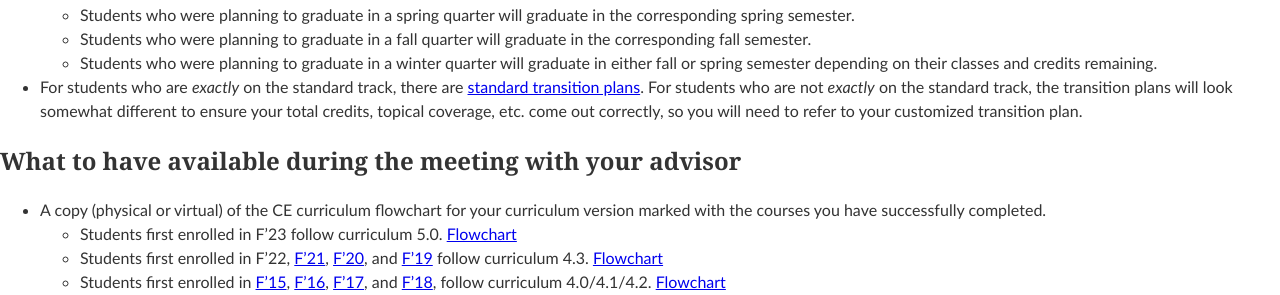
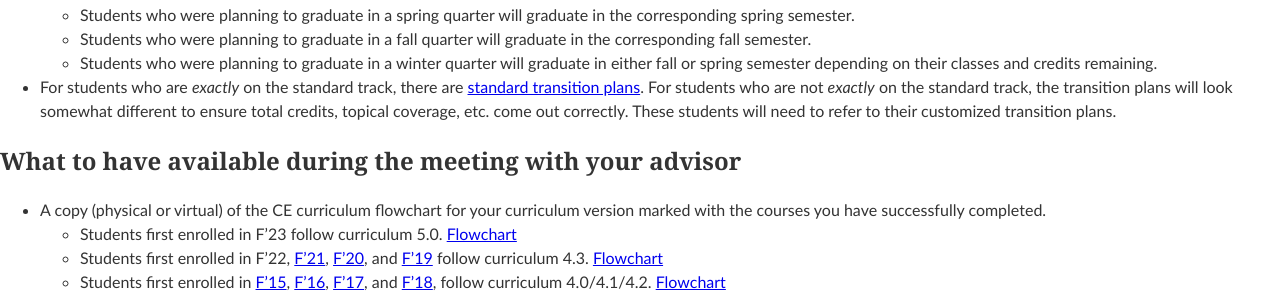
Before and after one commit to edurant/edurant.github.io, a Jekyll site: the page built from advising/index.md, in a window 1280 px wide. Shown: the part 724-1019 px from the top of the page. Built offline with Jekyll 4.4.1, drawn with Linux system fonts in a browser that asks for light colours.

Commit message:
ce advising: minor text clarification

```diff
--- a/advising/index.md
+++ b/advising/index.md
@@ -28,7 +28,7 @@ MSOE transitions to semesters in F'23.
   * Students who were planning to graduate in a spring quarter will graduate in the corresponding spring semester.
   * Students who were planning to graduate in a fall quarter will graduate in the corresponding fall semester.
   * Students who were planning to graduate in a winter quarter will graduate in either fall or spring semester depending on their classes and credits remaining.
-* For students who are *exactly* on the standard track, there are [standard transition plans](standardTransitionPlans.pdf). For students who are not *exactly* on the standard track, the transition plans will look somewhat different to ensure your total credits, topical coverage, etc. come out correctly, so you will need to refer to your customized transition plan.
+* For students who are *exactly* on the standard track, there are [standard transition plans](standardTransitionPlans.pdf). For students who are not *exactly* on the standard track, the transition plans will look somewhat different to ensure total credits, topical coverage, etc. come out correctly. These students will need to refer to their customized transition plans.
 
 ## What to have available during the meeting with your advisor
 * A copy (physical or virtual) of the CE curriculum flowchart for your curriculum version marked with the courses you have successfully completed.
```
